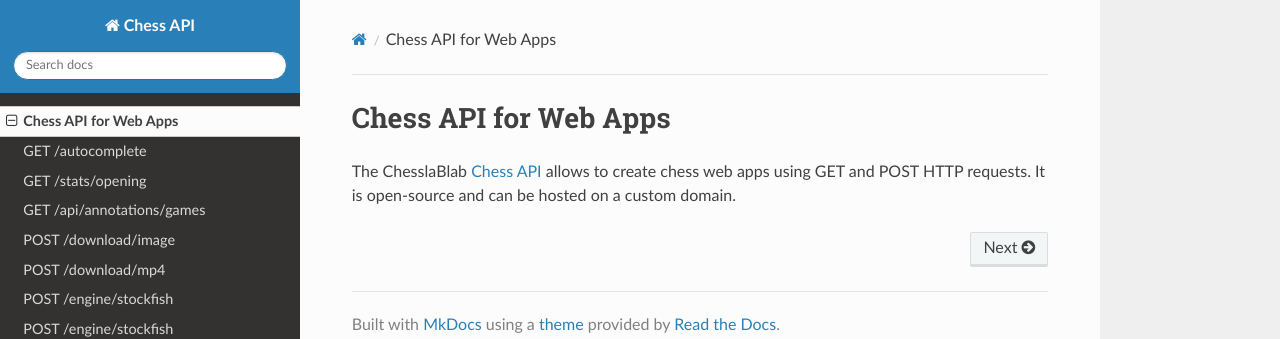
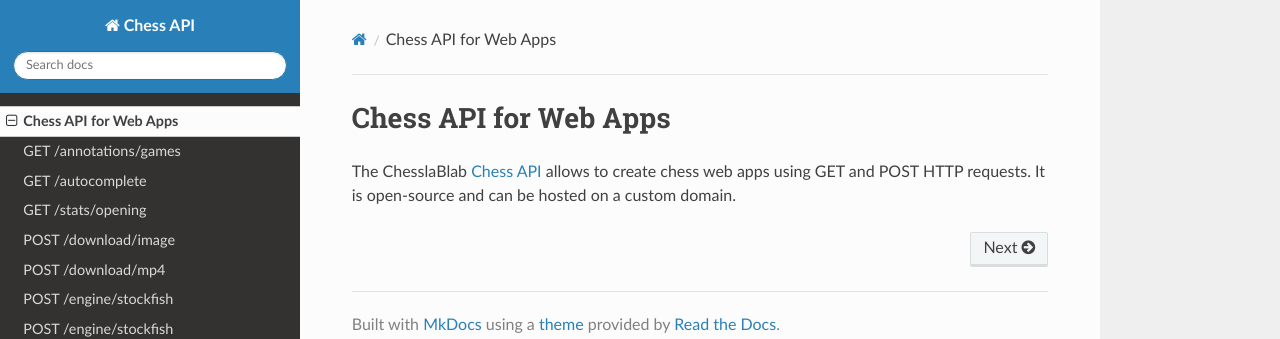
Before and after one commit to chesslablab/chess-api, an MkDocs documentation site: the page built from docs/index.md, in a window 1280 px wide. Shown: the top 339 px of the page. Built offline with MkDocs 1.6.1, drawn with Linux system fonts in a browser that asks for light colours; nearby versions of some CDN libraries; old or Windows-style settings are respelled for this version of MkDocs.

Commit message:
Update mkdocs.yml

```diff
--- a/mkdocs.yml
+++ b/mkdocs.yml
@@ -1,9 +1,9 @@
 site_name: Chess API
 pages:
   - Chess API for Web Apps: index.md
+  - GET /annotations/games: get-annotations-games.md
   - GET /autocomplete: get-autocomplete.md
   - GET /stats/opening: get-stats-opening.md
-  - GET /api/annotations/games: get-api-annotations-games.md
   - POST /download/image: post-download-image.md
   - POST /download/mp4: post-download-mp4.md
   - POST /engine/stockfish: post-engine-stockfish.md
```
